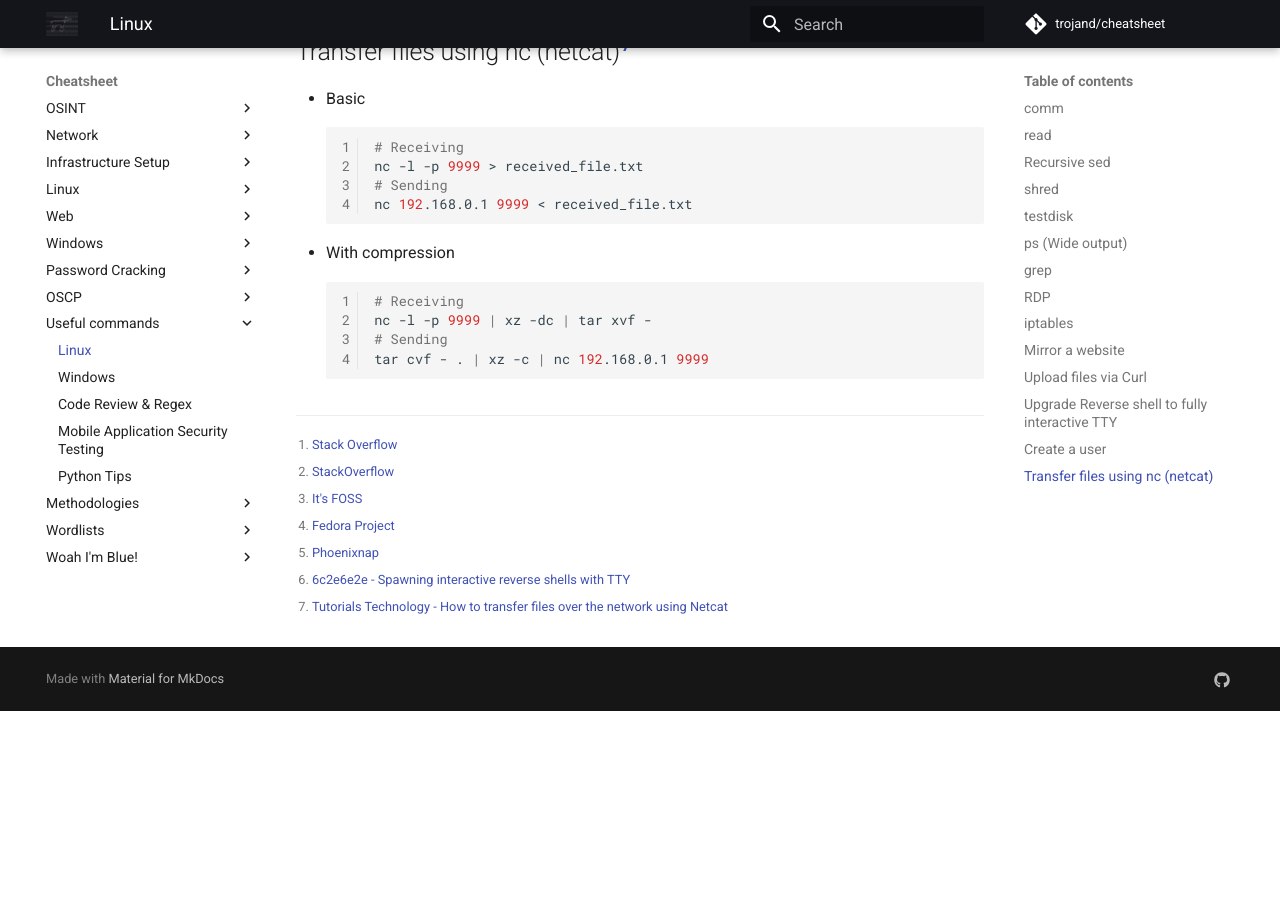
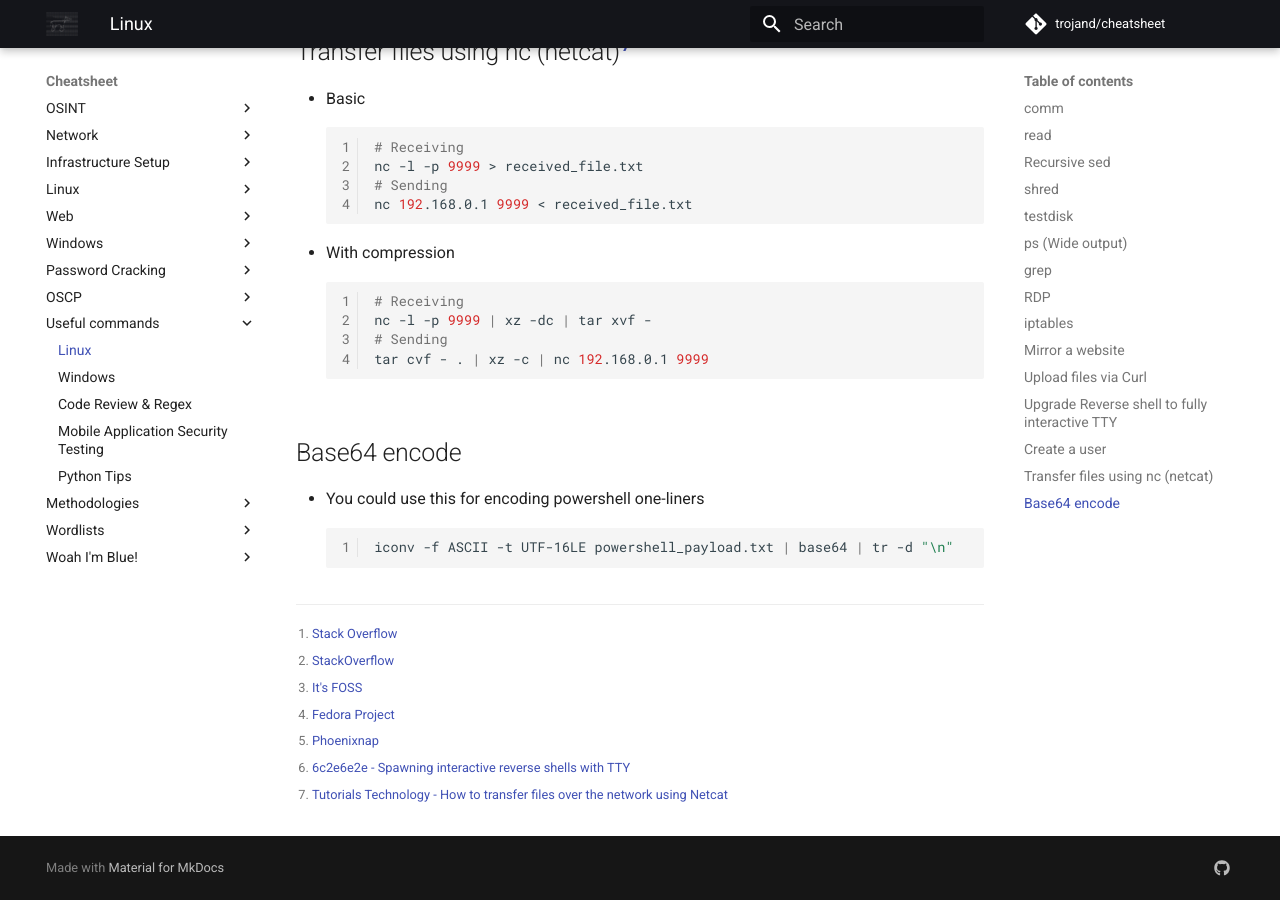
Before and after one commit to trojand/cheatsheet, an MkDocs documentation site: the page built from docs/Useful_Commands/Linux.md, in a window 1280 px wide and 900 px high, scrolled down 3915 px. Built offline with MkDocs 1.6.1 and Material for MkDocs 9.7.7, drawn with Linux system fonts in a browser that asks for light colours; comment, search, counter and statistics services are not loaded; before the commit the page ends 4626 px from its top, so only the background shows below that.

Commit message:
Update Linux.md

````diff
--- a/docs/Useful_Commands/Linux.md
+++ b/docs/Useful_Commands/Linux.md
@@ -159,6 +159,11 @@ nc -l -p 9999 | xz -dc | tar xvf -
 tar cvf - . | xz -c | nc 192.168.0.1 9999
 ```
 
+## Base64 encode
+* You could use this for encoding powershell one-liners
+```bash
+iconv -f ASCII -t UTF-16LE powershell_payload.txt | base64 | tr -d "\n"
+```
 
 [^1]: [Stack Overflow](https://stackoverflow.com/questions/3724786/how-to-diff-two-file-lists-and-ignoring-place-in-list)
 [^2]: [StackOverflow](https://stackoverflow.com/questions/1583219/how-to-do-a-recursive-find-replace-of-a-string-with-awk-or-sed)
````
